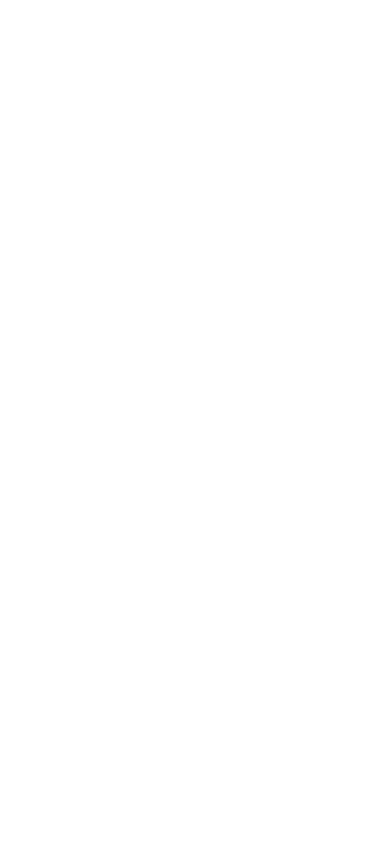
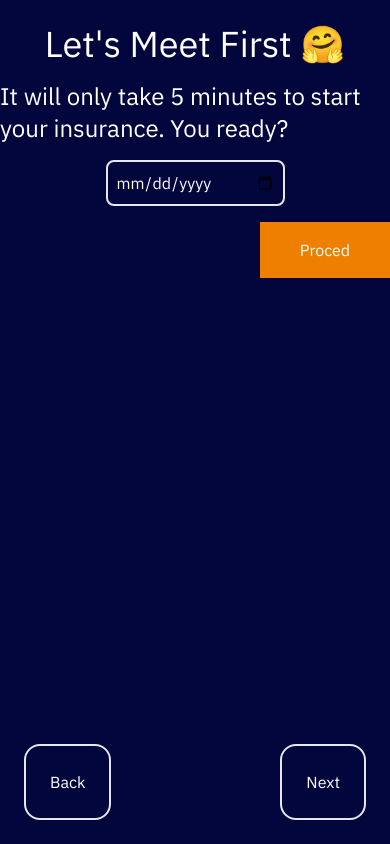
Before and after one commit to DonytXz/credifan, a React (Create React App) app: page /quote in a window 390 px wide. Built offline with nearby package versions, Linux system fonts and the light colour scheme.

Commit message:
[ADDED] responsive dessing quote

```diff
--- a/src/app/App.js
+++ b/src/app/App.js
@@ -1,6 +1,6 @@
 import React from "react";
 import { BrowserRouter as Router, Switch, Route } from "react-router-dom";
-import { Login, Landing } from "../pages";
+import { Login, Landing, QuoteBudget } from "../pages";
 
 function App() {
   return (
@@ -15,6 +15,9 @@
           <Route exact path="/login">
             <Login />
           </Route>
+          <Route exact path="/quote">
+            <QuoteBudget />
+          </Route>
         </Switch>
       </>
     </Router>
--- a/src/assets/styles/style.css
+++ b/src/assets/styles/style.css
@@ -11,3 +11,17 @@
   background-repeat:no-repeat;
   background-position: center center;
 }
+.bg__quote_img {
+  background-image: url(../img//pattern2.png);
+  background-repeat:no-repeat;
+  background-position: center center;
+}
+.toggle-checkbox:checked {
+  @apply: right-0 border-green-400;
+  right: 0;
+  border-color: #68D391;
+}
+.toggle-checkbox:checked + .toggle-label {
+  @apply: bg-green-400;
+  background-color: #68D391;
+}
--- a/src/components/Landing/Home.jsx
+++ b/src/components/Landing/Home.jsx
@@ -1,4 +1,5 @@
 import React from "react";
+import { Link } from "react-router-dom";
 import Hero from "../../assets/img/figure1.png";
 import Logo from "../../assets/img/logoOnly.png";
 import Header from "../Global/Header";
@@ -26,9 +27,9 @@
             Lorem ipsum dolor sit amet consectetur adipisicing elit. Ducimus
             nobis recusandae perspiciatis dolorem fugiat cum commodi!
           </p>
-          <button className="w-3/4 mx-auto uppercase p-6 bg-blue-light text-white">
+          <Link to="/quote" className="w-3/4 mx-auto uppercase p-6 bg-blue-light text-white text-center">
             cotiza ahora!
-          </button>
+          </Link>
         </div>
       </div>
     </>
--- /dev/null
+++ b/src/components/Quote/CountryPicker.jsx
@@ -0,0 +1,39 @@
+import React from "react";
+
+const CountryPicker = (props) => {
+  const { setStep2 } = props;
+  //only for demostratinal propouses
+
+  return (
+    <>
+      <div className="flex flex-row justify-center ">
+        <input
+          className="bg-blue-dark border-2 rounded-lg p-2 w-1/2  mx-2"
+          type="text"
+          id="start"
+          name="trip-start"
+          // value={date}
+          // onChange={(e) => setDate(e.target.value)}
+        />
+        <input
+          className="bg-blue-dark border-2 rounded-lg p-2 w-1/2 mx-2"
+          type="text"
+          id="start"
+          name="trip-start"
+          // value={date}
+          // onChange={(e) => setDate(e.target.value)}
+        />
+        <input
+          className="bg-blue-dark border-2 rounded-lg p-2 w-1/2 mx-2"
+          type="text"
+          id="start"
+          name="trip-start"
+          // value={date}
+          // onChange={(e) => setDate(e.target.value)}
+        />
+      </div>
+    </>
+  );
+};
+
+export default CountryPicker;
--- /dev/null
+++ b/src/components/Quote/DatePicker.jsx
@@ -0,0 +1,29 @@
+import React, { useState, useEffect } from "react";
+
+const DatePicker = (props) => {
+  const { setNotEmty } = props;
+  const [date, setDate] = useState("");
+
+  useEffect(() => {
+    setNotEmty(false);
+    if (date != "") {
+      setNotEmty(true);
+    }
+  }, [date]);
+  //   console.log(date, "date")
+
+  return (
+    <>
+      <input
+        className="bg-blue-dark border-2 rounded-lg p-2 w-1/2 mx-auto"
+        type="date"
+        id="start"
+        name="trip-start"
+        value={date}
+        onChange={(e) => setDate(e.target.value)}
+      />
+    </>
+  );
+};
+
+export default DatePicker;
--- /dev/null
+++ b/src/components/Quote/index.js
@@ -0,0 +1,4 @@
+import DatePicker from './DatePicker';
+import CountryPicker from './CountryPicker';
+
+export { DatePicker, CountryPicker };
--- /dev/null
+++ b/src/pages/QuoteBudget.jsx
@@ -0,0 +1,199 @@
+import React, { useState, useEffect } from "react";
+// import Pattern2 from "../assets/img/pattern2.png";
+import { DatePicker, CountryPicker } from "../components/Quote/";
+
+const QuoteBudget = () => {
+  const [notEmty, setNotEmty] = useState(false);
+  const [step1, setStep1] = useState(false);
+  const [step2, setStep2] = useState(false);
+
+  const [text, setTxt] = useState("");
+  //   console.log(notEmty);
+  console.log(text);
+  const handeProced = () => {
+    if (notEmty) {
+      setStep1(true);
+    }
+    if (text != "") {
+      setStep2(true);
+    }
+  };
+
+  return (
+    <>
+      <div className="h-screen bg-blue-dark flex flex-row">
+        <div className="hidden h-full w-full lg:w-1/2 bg__quote_img lg:flex">
+          {/* <img className="w-full h-full" src={Pattern2} alt="" srcSet="" /> */}
+          <div className="mt-auto p-6">
+            <button
+              disabled="disabled"
+              className="  p-6 border-2 rounded-2xl capitalize text-white"
+            >
+              back
+            </button>
+          </div>
+        </div>
+
+        <div className="text-white flex flex-col pt-6 w-full ">
+          {!step1 && (
+            <>
+              <span className="text-4xl mx-auto mb-4">Let's Meet First 🤗</span>
+              <p className="text-2xl">
+                It will only take 5 minutes to start your insurance. You ready?
+              </p>
+              <div className="flex flex-col p-4">
+                <DatePicker setNotEmty={setNotEmty} />
+              </div>
+            </>
+          )}
+          {step1 && !step2 && (
+            <>
+              <span className="text-4xl mx-auto mb-4">
+                Necessary Info for Checkout!
+              </span>
+              <p className="text-2xl">
+                Ayşe, we need your addresses to start your insurance.
+              </p>
+
+              <div className="flex flex-row my-4">
+                <div class="relative inline-block w-10 mr-2 align-middle select-none transition duration-200 ease-in">
+                  <input
+                    type="checkbox"
+                    name="toggle"
+                    id="toggle"
+                    class="toggle-checkbox absolute block w-6 h-6 rounded-full bg-white border-4 appearance-none cursor-pointer"
+                  />
+                  <label
+                    for="toggle"
+                    class="toggle-label block overflow-hidden h-6 rounded-full bg-gray-300 cursor-pointer"
+                  ></label>
+                </div>
+                <label for="toggle" class="text-lg  my-auto">
+                  Use my registered address
+                </label>
+              </div>
+
+              <div className="flex flex-col p-4">
+                <CountryPicker />
+                <textarea
+                  className="bg-blue-dark border-2 rounded-xl my-4 text-center"
+                  placeholder="Küçükb******  Mah****** Koc******  C******  No:23, ******  Apa****** Kat * Daire * - İs****** / A******
+******"
+                  name=""
+                  onChange={(e) => setTxt(e.target.value)}
+                  value={text}
+                  id=""
+                  cols="30"
+                  rows="10"
+                ></textarea>
+              </div>
+            </>
+          )}
+          {step2 && (
+            <>
+              <span className="text-4xl mx-auto mb-4">
+                Let’s Talk About Your Health 😷
+              </span>
+              <p className="text-2xl">
+                Ayşe, we have to ask some important details related with your
+                health.
+              </p>
+              <div className="flex flex-col p-4">
+                <div className="flex flex-col">
+                  <div className="flex flex-row border-2 p-4 w-3/4 mx-auto my-4">
+                    <p>
+                      Lorem ipsum, dolor sit amet consectetur adipisicing elit.
+                      Explicabo vitae at iusto veniam saepe vero nostrum?
+                    </p>
+                    <div className="flex flex-col">
+                      <button
+                        // disabled="disabled"
+                        onClick={handeProced}
+                        className=" p-4 rounded-2xl bg-orangeCustom"
+                      >
+                        yes
+                      </button>
+                      <button
+                        // disabled="disabled"
+                        onClick={handeProced}
+                        className=" p-4 rounded-2xl bg-blue-dark"
+                      >
+                        no
+                      </button>
+                    </div>
+                  </div>
+                  <div className="flex flex-row border-2 p-4 w-3/4 mx-auto my-4">
+                    <p>
+                      Lorem ipsum, dolor sit amet consectetur adipisicing elit.
+                      Explicabo vitae at iusto veniam saepe vero nostrum?
+                    </p>
+                    <div className="flex flex-col">
+                      <button
+                        // disabled="disabled"
+                        onClick={handeProced}
+                        className=" p-4 rounded-2xl bg-orangeCustom"
+                      >
+                        yes
+                      </button>
+                      <button
+                        // disabled="disabled"
+                        onClick={handeProced}
+                        className=" p-4 rounded-2xl bg-blue-dark"
+                      >
+                        no
+                      </button>
+                    </div>
+                  </div>
+                  <div className="flex flex-col">
+                    <label class="inline-flex items-center">
+                      <input type="checkbox" class="" checked />
+                      <span class="ml-2">
+                        I have read and approved the information form
+                      </span>
+                    </label>
+                    <label class="inline-flex items-center">
+                      <input type="checkbox" class="" checked />
+                      <span class="ml-2">
+                        I have read and approved the information form
+                      </span>
+                    </label>
+                  </div>
+                </div>
+              </div>
+            </>
+          )}
+          <button
+            // disabled="disabled"
+            onClick={handeProced}
+            className="w-1/3 ml-auto p-4 bg-orangeCustom"
+          >
+            Proced
+          </button>
+          <div className="flex flex-row mt-auto p-6 ">
+            <div className=" mr-auto lg:hidden">
+              <button
+                // disabled="disabled"
+                onClick={handeProced}
+                className="  p-6 border-2 rounded-2xl capitalize text-white"
+              >
+                back
+              </button>
+            </div>
+
+            <div className="ml-auto ">
+              <button
+                // disabled="disabled"
+                onClick={handeProced}
+                className="  p-6 border-2 rounded-2xl capitalize text-white"
+              >
+                next
+              </button>
+            </div>
+          </div>
+        </div>
+      </div>
+    </>
+  );
+};
+
+export default QuoteBudget;
--- a/src/pages/index.js
+++ b/src/pages/index.js
@@ -1,4 +1,5 @@
 import Landing from "./Landing";
 import Login from "./Login";
+import QuoteBudget from "./QuoteBudget";
 
-export { Landing, Login };
+export { Landing, Login, QuoteBudget };
--- a/tailwind.config.js
+++ b/tailwind.config.js
@@ -8,8 +8,10 @@
         blue: {
           light: "#8bd0fc",
           regular: "#243964",
+          dark: "#03053D"
         },
         pinkCustom: "#b6629e",
+        orangeCustom: "#EE7F00"
       },
       // backgroundImage: {
       //   "about": "url('/src/assets/img/bgAbout.png')",
```
Also changed, not shown: 1 other file (tests, documents, lock files or other folders).
